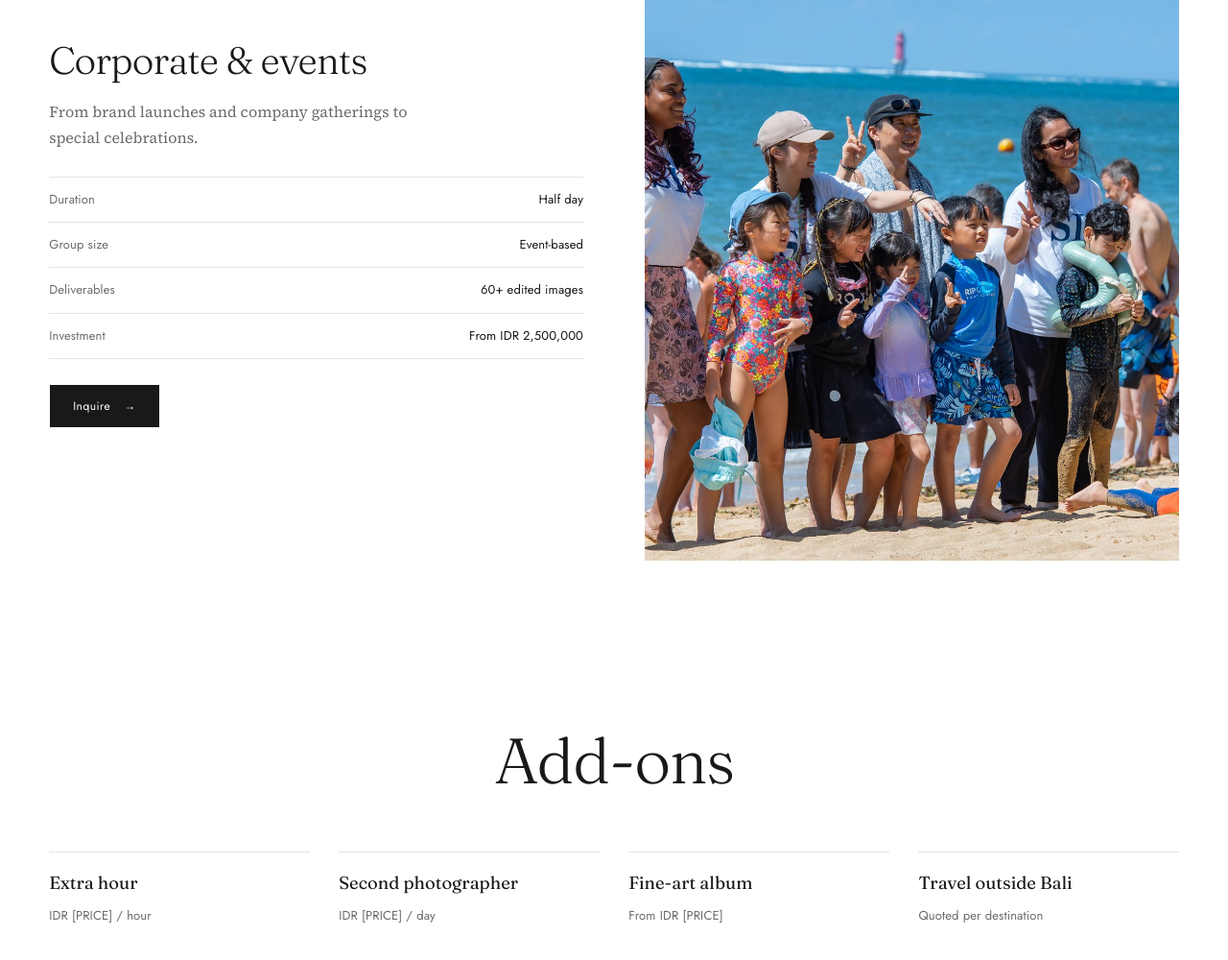
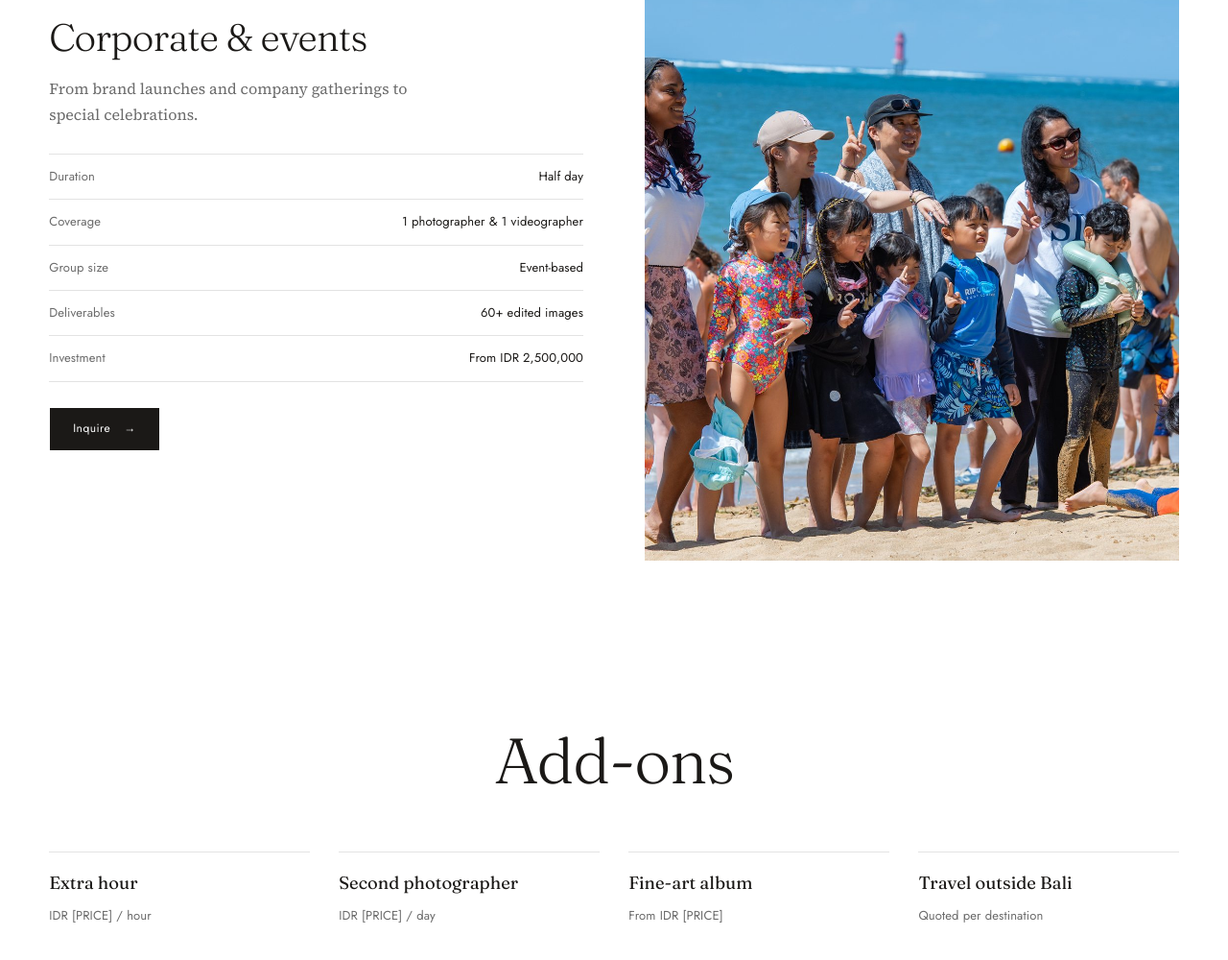
Before and after one commit to rubenstudy200-ai/website-twochapter, a plain HTML site: page services.html in a window 1280 px wide. Shown: the part 4887-5887 px from the top of the page at 96% size. Drawn offline with Linux system fonts and the light colour scheme.

Commit message:
Add coverage detail to corporate package

```diff
--- a/services.html
+++ b/services.html
@@ -199,6 +199,7 @@
             <p class="service__desc">From brand launches and company gatherings to special celebrations.</p>
             <dl class="service__facts">
               <div><dt>Duration</dt><dd>Half day</dd></div>
+              <div><dt>Coverage</dt><dd>1 photographer &amp; 1 videographer</dd></div>
               <div><dt>Group size</dt><dd>Event-based</dd></div>
               <div><dt>Deliverables</dt><dd>60+ edited images</dd></div>
               <div><dt>Investment</dt><dd>From IDR 2,500,000</dd></div>
```
